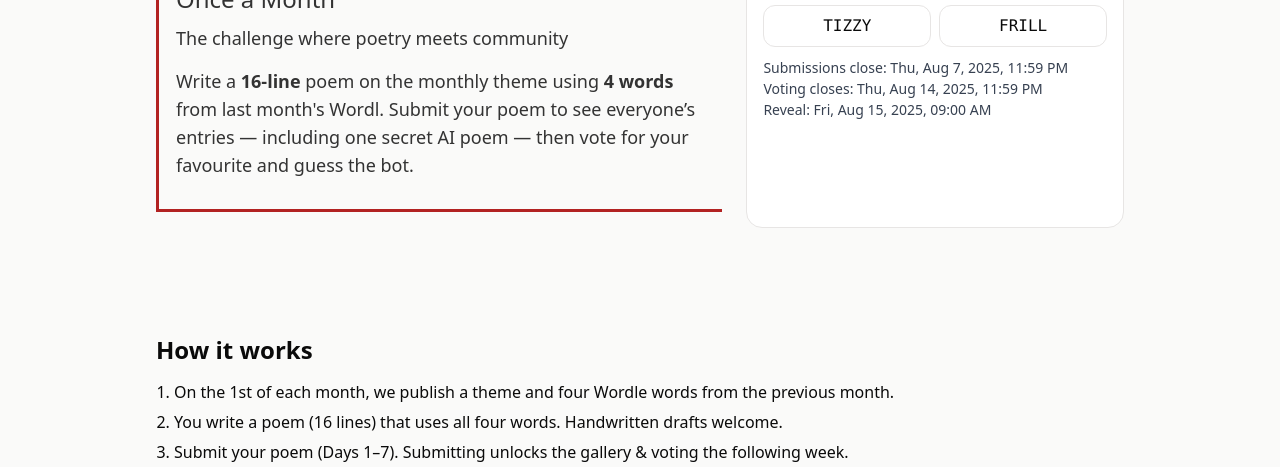
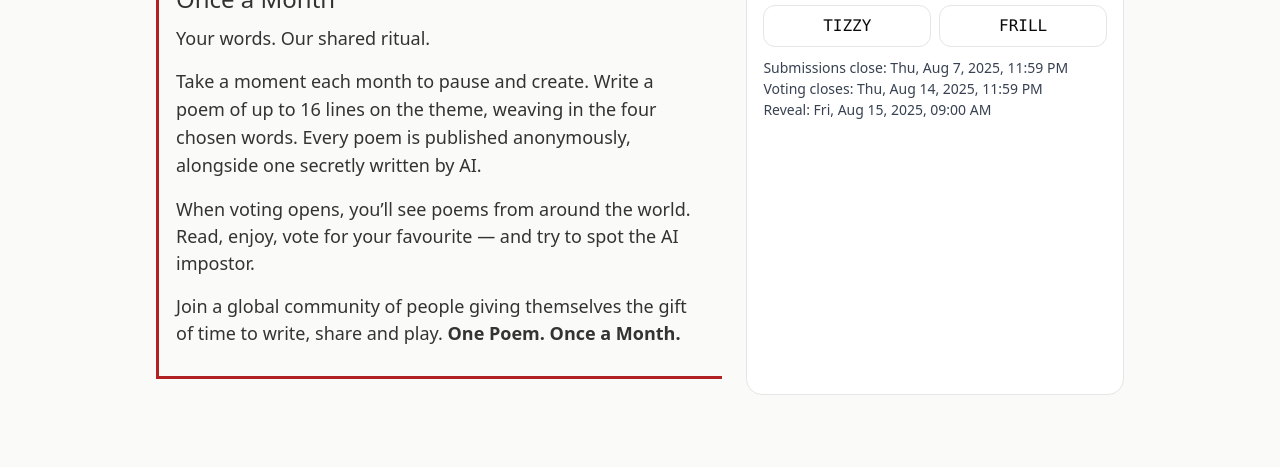
Before and after one commit to jordpeter/Monthlypoet, a plain HTML site: page index.html in a window 1280 px wide. Shown: the part 320-787 px from the top of the page. Drawn offline with Linux system fonts and the light colour scheme.

Commit message:
Update index.html

```diff
--- a/index.html
+++ b/index.html
@@ -30,15 +30,22 @@
 <h2 class="site-subtitle">
   One Poem<br>Once a Month
 </h2>
-<p class="site-tagline">The challenge where poetry meets community</p>
+<p class="site-tagline">Your words. Our shared ritual.</p>
 <p class="lead">
-  Write a <strong>16-line</strong> poem on the monthly theme using
-  <strong>4 words</strong> from last month's Wordl. Submit your poem to see everyone’s entries — including one secret AI poem — then vote for your favourite and guess the bot.
+  Take a moment each month to pause and create. Write a poem of up to 16 lines on the theme,
+  weaving in the four chosen words. Every poem is published anonymously, alongside one
+  secretly written by AI.
 </p>
+<p>
+  When voting opens, you’ll see poems from around the world. Read, enjoy, vote for your favourite —
+  and try to spot the AI impostor.
+</p>
+<p>
+  Join a global community of people giving themselves the gift of time to write, share and play.
+  <strong>One Poem. Once a Month.</strong>
           </div>
           <div class="phase-note" id="phaseNote"></div>
         </div>
-
         <div class="card">
           <div class="label">This month</div>
           <h2>Theme</h2>
```
